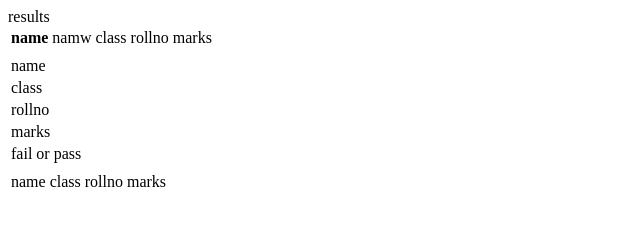
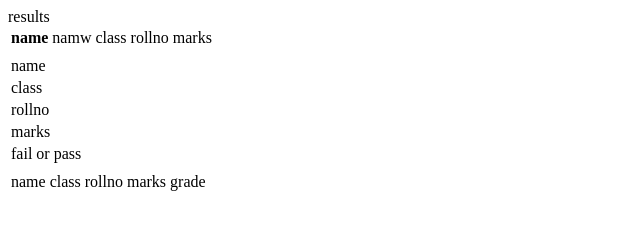
Before and after one commit to muhammadminhas-1/Learning__Html, a plain HTML site: page index4.html in a window 1280 px wide. Shown: the full height of the page, 0-640 px from the left. Drawn offline with Linux system fonts and the light colour scheme.

Commit message:
new work added

```diff
--- a/index4.html
+++ b/index4.html
@@ -48,6 +48,7 @@
                     <td>class</td>
                     <td>rollno</td>
                     <td>marks</td>
+                    <td>grade</td>
                 </tr>
             </th>
         </thead>
```
